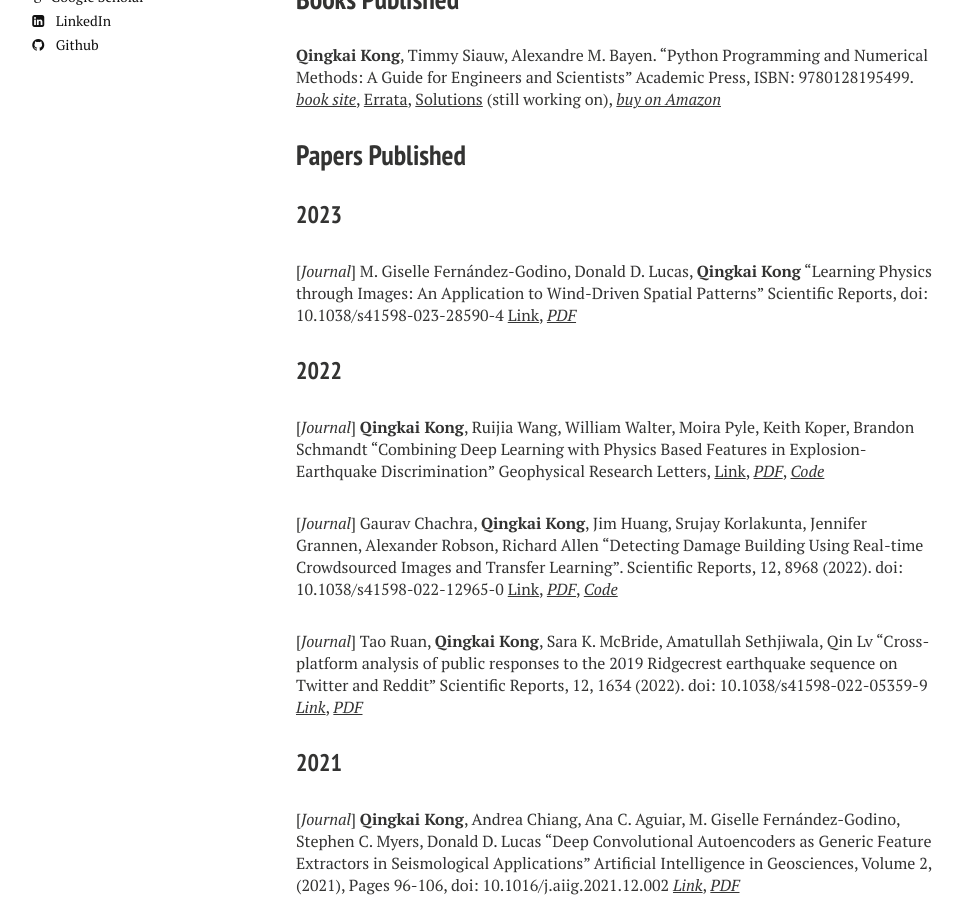
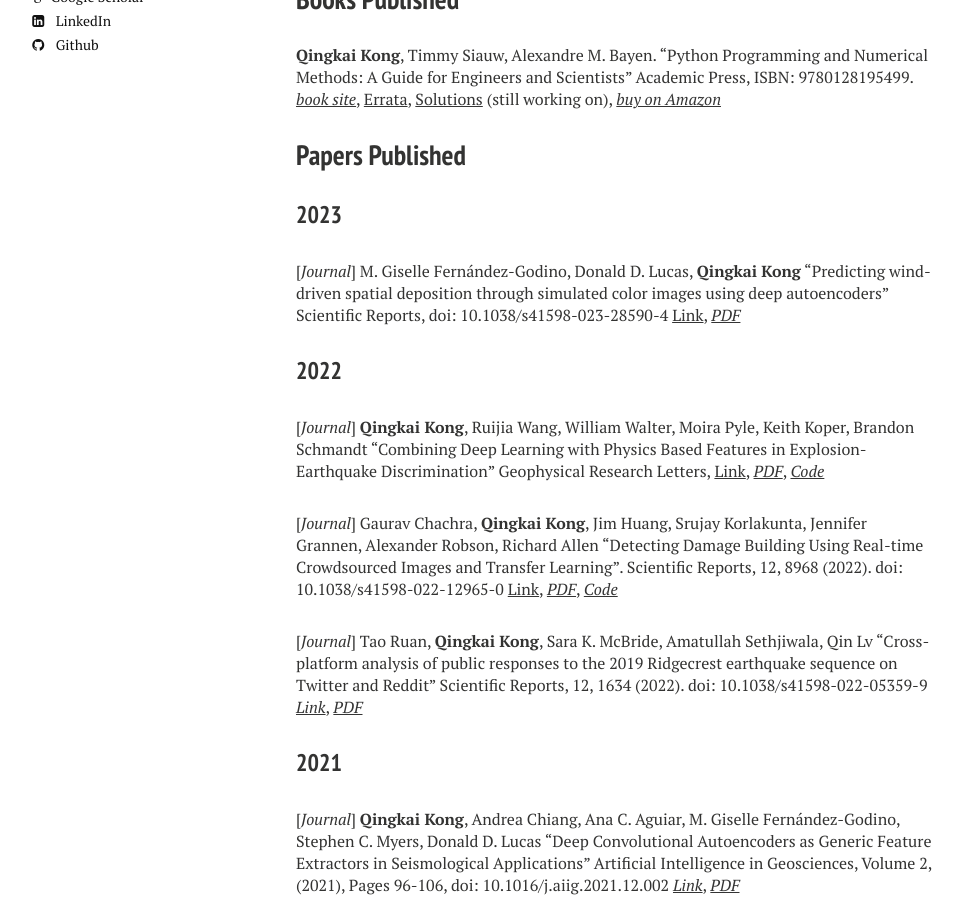
Before and after one commit to qingkaikong/qingkaikong, a Jekyll site: the page built from publications.md, in a window 1280 px wide and 900 px high, scrolled down 440 px. Shown: the whole window, without its empty margins (24-986 px from the left). Built offline with Jekyll 4.4.1, drawn with Linux system fonts in a browser that asks for light colours; nearby versions of some CDN libraries; some web fonts are replaced.

Commit message:
update title

```diff
--- a/publications.md
+++ b/publications.md
@@ -29,7 +29,7 @@ excerpt: "My publications"
 
 ### 2023
 
-[*Journal*] M. Giselle Fernández-Godino, Donald D. Lucas, **Qingkai Kong** "Learning Physics through Images: An Application to Wind-Driven Spatial Patterns" Scientific Reports, doi: 10.1038/s41598-023-28590-4 [Link](https://www.nature.com/articles/s41598-023-28590-4), [*PDF*](https://www.nature.com/articles/s41598-023-28590-4.pdf)
+[*Journal*] M. Giselle Fernández-Godino, Donald D. Lucas, **Qingkai Kong** "Predicting wind-driven spatial deposition through simulated color images using deep autoencoders" Scientific Reports, doi: 10.1038/s41598-023-28590-4 [Link](https://www.nature.com/articles/s41598-023-28590-4), [*PDF*](https://www.nature.com/articles/s41598-023-28590-4.pdf)
 
 ### 2022
 
```
